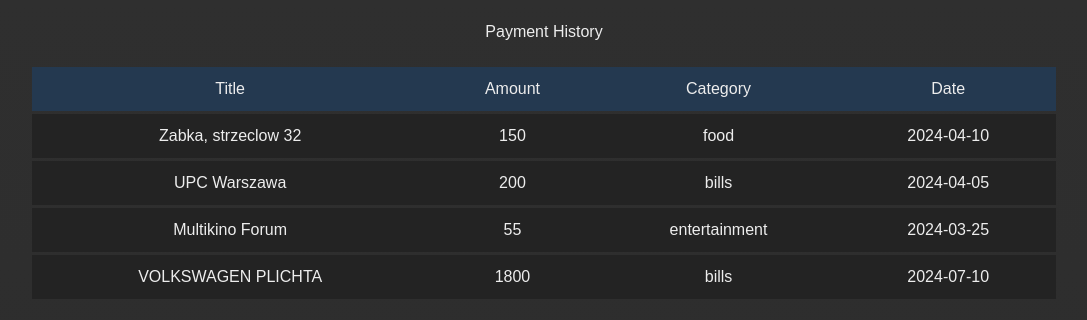
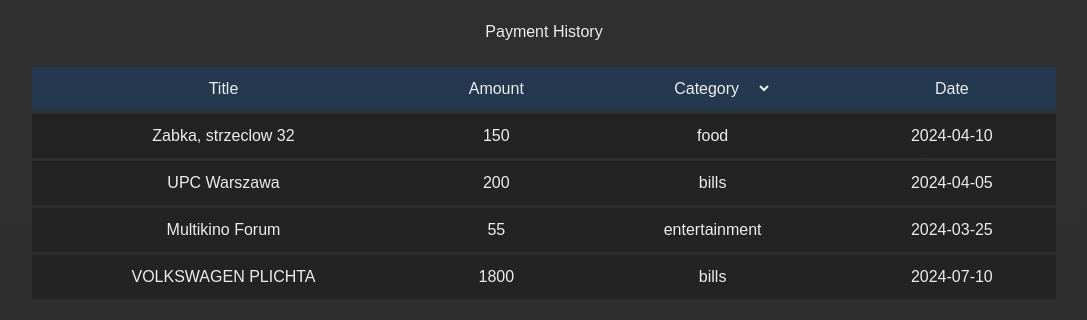
Before and after one commit to KarolKozikowski/Payment_App_in_Nextjs, a Next.js app: page / in a window 1280 px wide. Shown: the top 320 px of the page, without its empty margins (96-1183 px from the left). Built offline with nearby package versions, Linux system fonts and the light colour scheme.

Commit message:
started filtering

```diff
--- a/app/globals.css
+++ b/app/globals.css
@@ -76,3 +76,7 @@ tbody tr:hover{
 .x:hover{
   opacity: 1;
 }
+select{
+  background: #243950;
+  text-align: center;
+}
--- a/app/page.js
+++ b/app/page.js
@@ -29,11 +29,17 @@ export default function Home() {
           <tr>
             <td>Title</td>
             <td>Amount</td>
-            <td>Category</td>
-            <td>Date</td>
+            <td><select defaultValue='0'>
+                <option value='0' disabled hidden>Category</option>
+                <option value='1'>All</option>
+                <option value='2'>food</option>
+                <option value='3'>bills</option>
+                <option value='4'>entertainment</option>
+            </select></td>
+              <td>Date</td>
           </tr>
           </thead>
-          <tbody>
+            <tbody>
           {displayPaymentHistory}
           </tbody>
         </table>
```
